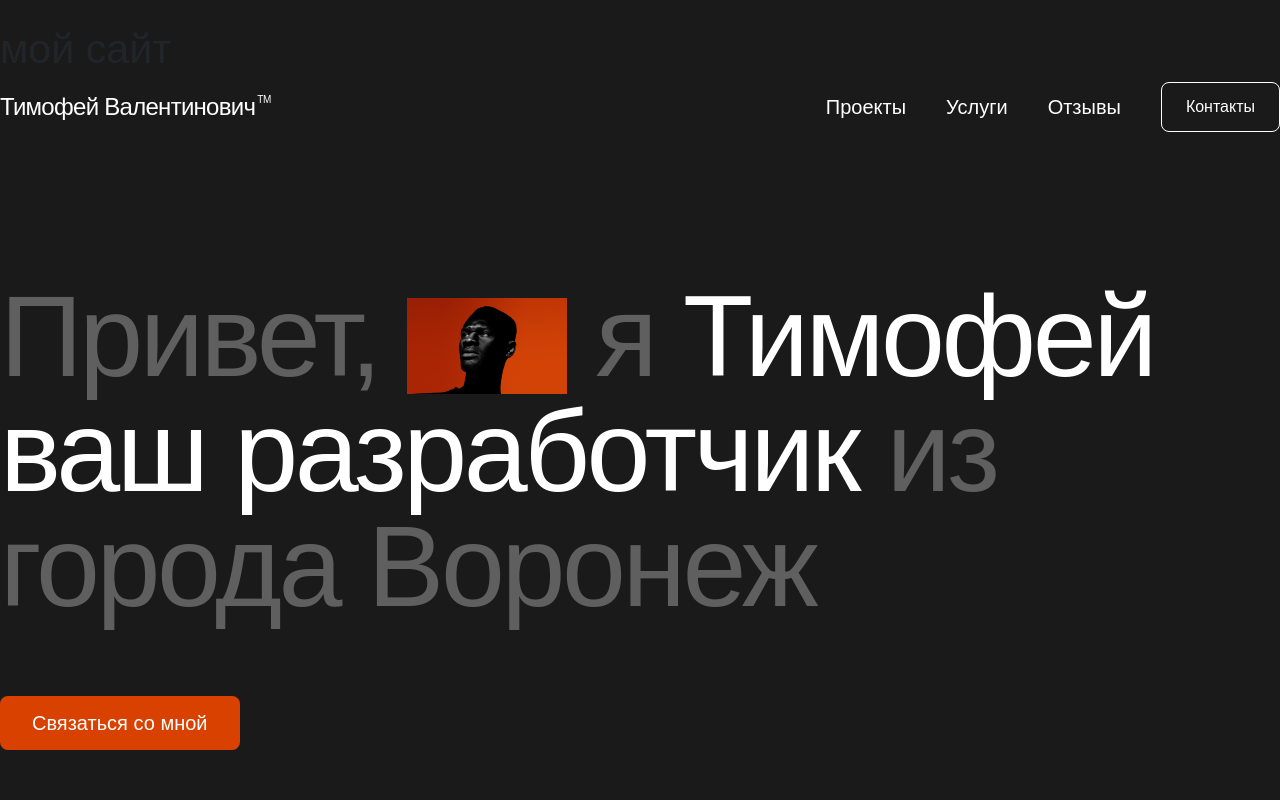
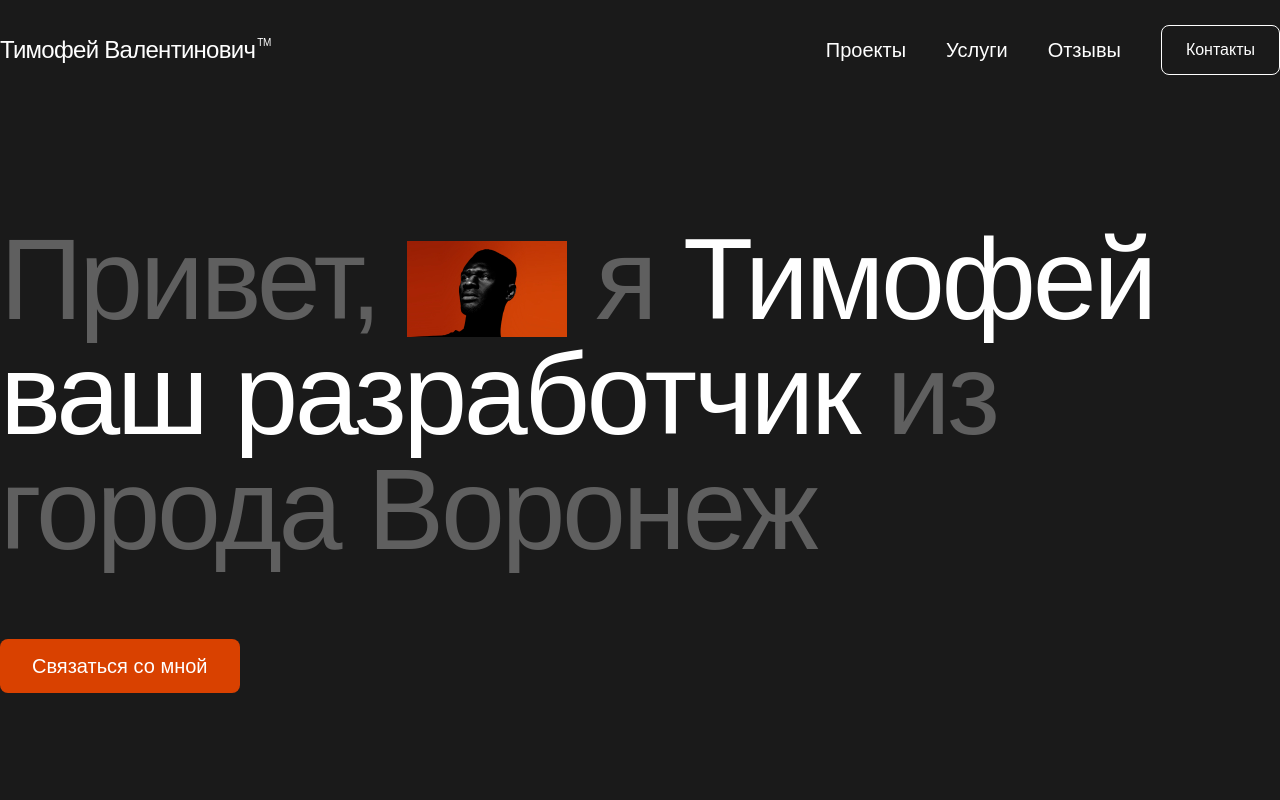
Before and after one commit to invatemi/PortfolioSite, a plain HTML site: page index.html in a window 1280 px wide. Shown: the top 800 px of the page. Drawn offline with Linux system fonts and the light colour scheme; a web font is replaced by a local one.

```diff
--- a/index.html
+++ b/index.html
@@ -11,7 +11,7 @@
 <body>
     <div class="overlay"></div>
     <header class="header">
-        <h1 class="_visually-hidden">мой сайт</h1>
+        <h1 class="visually-hidden">мой сайт</h1>
         <div class="container">
             <div class="header-wrapper">
                 <!-- логотип -->
```
